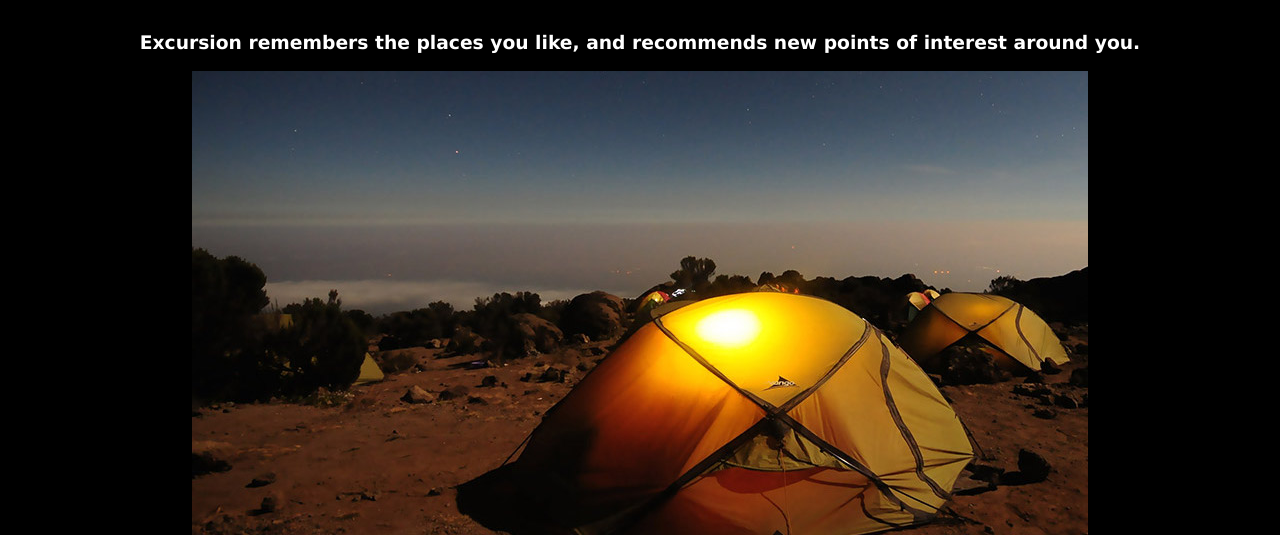
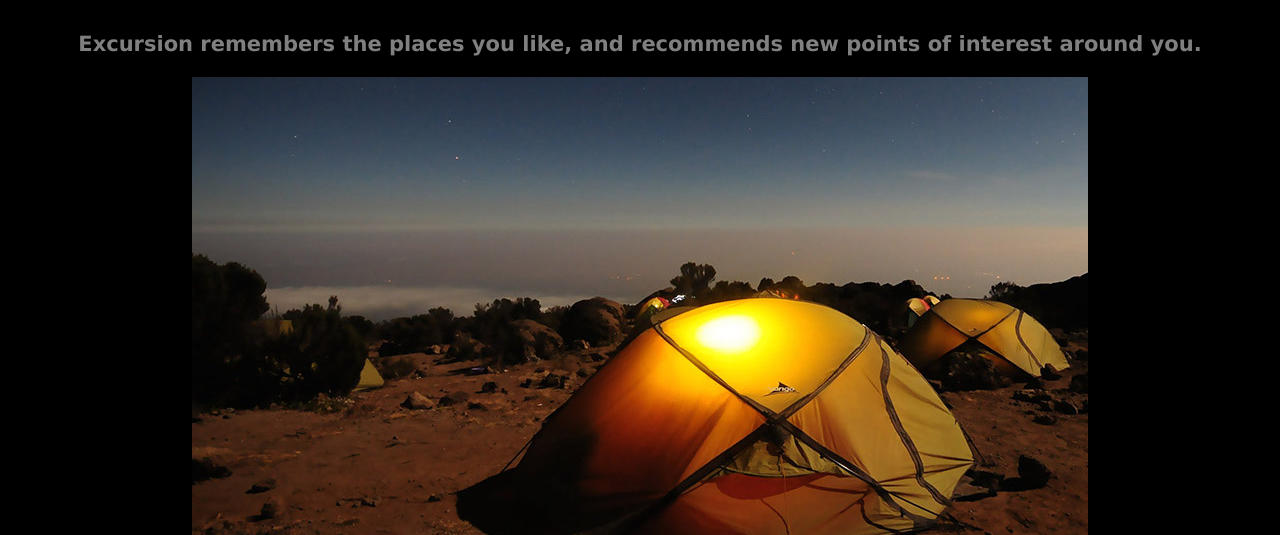
Before and after one commit to CARRIXK/excursion, a plain HTML site: page index.html in a window 1280 px wide. Shown: the part 417-952 px from the top of the page. Drawn offline with Linux system fonts and the light colour scheme.

Commit message:
changed style for h3 elements

```diff
--- a/resources/css/style.css
+++ b/resources/css/style.css
@@ -18,6 +18,11 @@ h2 {
     font-size: 42px;
 }
 
+h3 {
+    font-size: 21px;
+    color: gray;
+}
+
 a {
     color: aquamarine;
     font-size: 16px;
```
